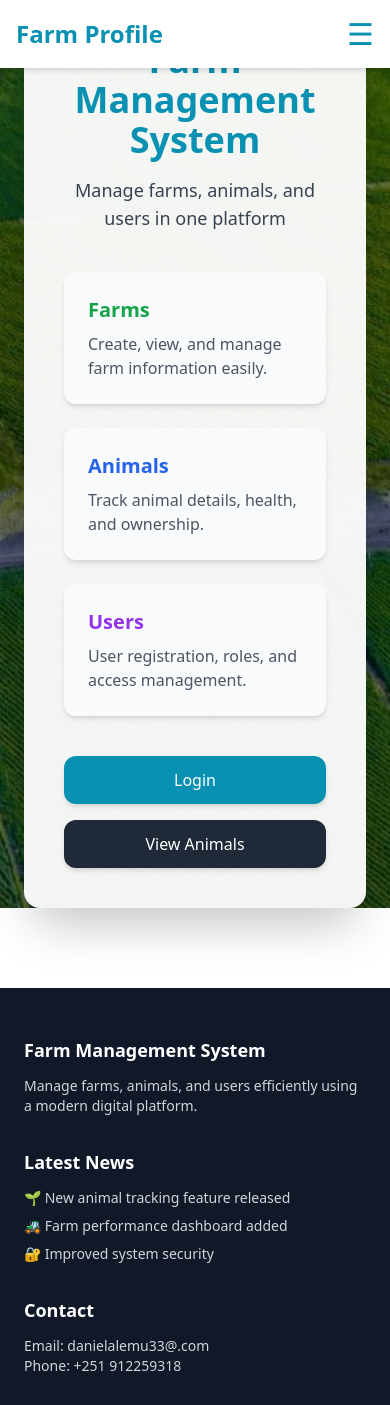
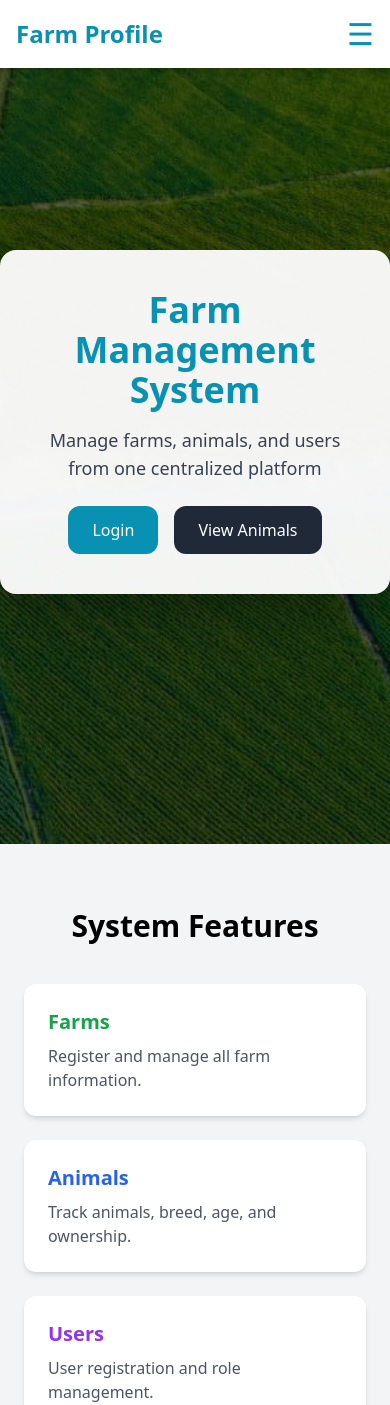
Before and after one commit to dany977/final_aau_frontends, a React (Vite) app: page / in a window 390 px wide. Shown: the top 1405 px of the page. Built offline with nearby package versions, Linux system fonts and the light colour scheme.

Commit message:
Fix App.jsx, Home.jsx, Footer.jsx

```diff
--- a/src/pages/Home.jsx
+++ b/src/pages/Home.jsx
@@ -3,88 +3,143 @@ import { motion } from "framer-motion";
 
 export default function Home() {
   return (
+    <div className="relative min-h-screen bg-gray-100">
+      {/* HERO SECTION */}
       <div
-      className="relative w-full min-h-screen bg-cover bg-center bg-no-repeat flex items-center justify-center px-6"
-      style={{
-        backgroundImage: "url('/image2.jpg')",
-      }}
+        className="relative h-screen bg-cover bg-center flex items-center justify-center"
+        style={{ backgroundImage: "url('/image2.jpg')" }}
       >
-      {/* Dark overlay */}
-      <div className="absolute inset-0 bg-black bg-opacity-50"></div>
+        <div className="absolute inset-0 bg-black bg-opacity-60"></div>
 
         <motion.div
           initial={{ opacity: 0, y: 50 }}
           animate={{ opacity: 1, y: 0 }}
           transition={{ duration: 0.8 }}
-        className="relative w-full max-w-5xl bg-white bg-opacity-95 p-10 rounded-2xl shadow-2xl"
+          className="relative bg-white bg-opacity-95 p-10 rounded-2xl shadow-2xl text-center max-w-4xl"
         >
-        {/* Title */}
-        <h1 className="text-4xl font-bold text-cyan-600 text-center mb-4">
+          <h1 className="text-4xl font-bold text-cyan-600 mb-4">
             Farm Management System
           </h1>
 
-        <p className="text-gray-700 text-center text-lg mb-10">
-          Manage farms, animals, and users in one platform
+          <p className="text-gray-700 text-lg mb-6">
+            Manage farms, animals, and users from one centralized platform
           </p>
 
-        {/* Feature Cards */}
-        <div className="grid grid-cols-1 md:grid-cols-3 gap-6">
-          {/* Farms */}
-          <motion.div
-            whileHover={{ scale: 1.05 }}
-            className="p-6 bg-gray-50 rounded-xl shadow-md hover:shadow-xl transition cursor-pointer"
-            onClick={() => (window.location.href = "/farms")}
+          <div className="flex flex-wrap justify-center gap-4">
+            <button
+              className="px-6 py-3 bg-cyan-600 text-white rounded-xl hover:bg-cyan-700"
+              onClick={() => (window.location.href = "/login")}
             >
-            <h2 className="text-xl font-bold text-green-600">Farms</h2>
-            <p className="text-gray-600 mt-2">
-              Create, view, and manage farm information easily.
-            </p>
-          </motion.div>
+              Login
+            </button>
 
-          {/* Animals */}
-          <motion.div
-            whileHover={{ scale: 1.05 }}
-            className="p-6 bg-gray-50 rounded-xl shadow-md hover:shadow-xl transition cursor-pointer"
+            <button
+              className="px-6 py-3 bg-gray-800 text-white rounded-xl hover:bg-gray-900"
               onClick={() => (window.location.href = "/animals")}
             >
-            <h2 className="text-xl font-bold text-blue-600">Animals</h2>
-            <p className="text-gray-600 mt-2">
-              Track animal details, health, and ownership.
-            </p>
-          </motion.div>
-
-          {/* Users */}
-          <motion.div
-            whileHover={{ scale: 1.05 }}
-            className="p-6 bg-gray-50 rounded-xl shadow-md hover:shadow-xl transition cursor-pointer"
-            onClick={() => (window.location.href = "/login")}
-          >
-            <h2 className="text-xl font-bold text-purple-600">Users</h2>
-            <p className="text-gray-600 mt-2">
-              User registration, roles, and access management.
-            </p>
+              View Animals
+            </button>
+          </div>
         </motion.div>
       </div>
 
-        {/* Buttons */}
-        <div className="flex flex-col md:flex-row justify-center gap-4 mt-10">
-          <motion.button
+      {/* FEATURES */}
+      <section className="py-16 px-6 max-w-7xl mx-auto">
+        <h2 className="text-3xl font-bold text-center mb-10">System Features</h2>
+
+        <div className="grid grid-cols-1 md:grid-cols-3 gap-6">
+          {[
+            {
+              title: "Farms",
+              color: "text-green-600",
+              desc: "Register and manage all farm information.",
+              link: "/farms",
+            },
+            {
+              title: "Animals",
+              color: "text-blue-600",
+              desc: "Track animals, breed, age, and ownership.",
+              link: "/animals",
+            },
+            {
+              title: "Users",
+              color: "text-purple-600",
+              desc: "User registration and role management.",
+              link: "/login",
+            },
+          ].map((item, i) => (
+            <motion.div
+              key={i}
               whileHover={{ scale: 1.05 }}
-            className="px-6 py-3 bg-cyan-600 text-white rounded-xl shadow-md hover:bg-cyan-700 transition"
-            onClick={() => (window.location.href = "/login")}
+              className="bg-white p-6 rounded-xl shadow-md cursor-pointer"
+              onClick={() => (window.location.href = item.link)}
             >
-            Login
-          </motion.button>
+              <h3 className={`text-xl font-bold ${item.color}`}>
+                {item.title}
+              </h3>
+              <p className="text-gray-600 mt-2">{item.desc}</p>
+            </motion.div>
+          ))}
+        </div>
+      </section>
 
-          <motion.button
-            whileHover={{ scale: 1.05 }}
-            className="px-6 py-3 bg-gray-800 text-white rounded-xl shadow-md hover:bg-gray-900 transition"
-            onClick={() => (window.location.href = "/animals")}
-          >
-            View Animals
-          </motion.button>
+      {/* STATISTICS */}
+      <section className="bg-cyan-600 text-white py-16">
+        <div className="max-w-6xl mx-auto grid grid-cols-1 md:grid-cols-3 gap-6 text-center">
+          <div>
+            <h3 className="text-4xl font-bold">120+</h3>
+            <p className="mt-2">Registered Farms</p>
           </div>
-      </motion.div>
+          <div>
+            <h3 className="text-4xl font-bold">3,500+</h3>
+            <p className="mt-2">Animals Tracked</p>
+          </div>
+          <div>
+            <h3 className="text-4xl font-bold">45+</h3>
+            <p className="mt-2">Active Users</p>
+          </div>
+        </div>
+      </section>
+
+      {/* NEWS SECTION */}
+      <section className="py-16 px-6 max-w-7xl mx-auto">
+        <h2 className="text-3xl font-bold text-center mb-10">
+          Latest Updates
+        </h2>
+
+        <div className="grid grid-cols-1 md:grid-cols-3 gap-6">
+          <div className="bg-white p-6 rounded-xl shadow">
+            <h3 className="font-bold text-lg">🚜 New Farm Module</h3>
+            <p className="text-gray-600 mt-2">
+              Farm registration and editing is now faster.
+            </p>
+          </div>
+
+          <div className="bg-white p-6 rounded-xl shadow">
+            <h3 className="font-bold text-lg">🐄 Animal Tracking</h3>
+            <p className="text-gray-600 mt-2">
+              Improved animal health and ownership tracking.
+            </p>
+          </div>
+
+          <div className="bg-white p-6 rounded-xl shadow">
+            <h3 className="font-bold text-lg">🔐 Admin Roles</h3>
+            <p className="text-gray-600 mt-2">
+              Admin users can now manage all system data.
+            </p>
+          </div>
+        </div>
+      </section>
+
+      {/* FOOTER */}
+      <footer className="bg-gray-900 text-gray-300 py-6">
+        <div className="max-w-7xl mx-auto text-center">
+          <p>
+            © {new Date().getFullYear()} Farm Management System. All rights
+            reserved.
+          </p>
+        </div>
+      </footer>
     </div>
   );
 }
```
Lines whose indentation alone changed are shown as unchanged.
